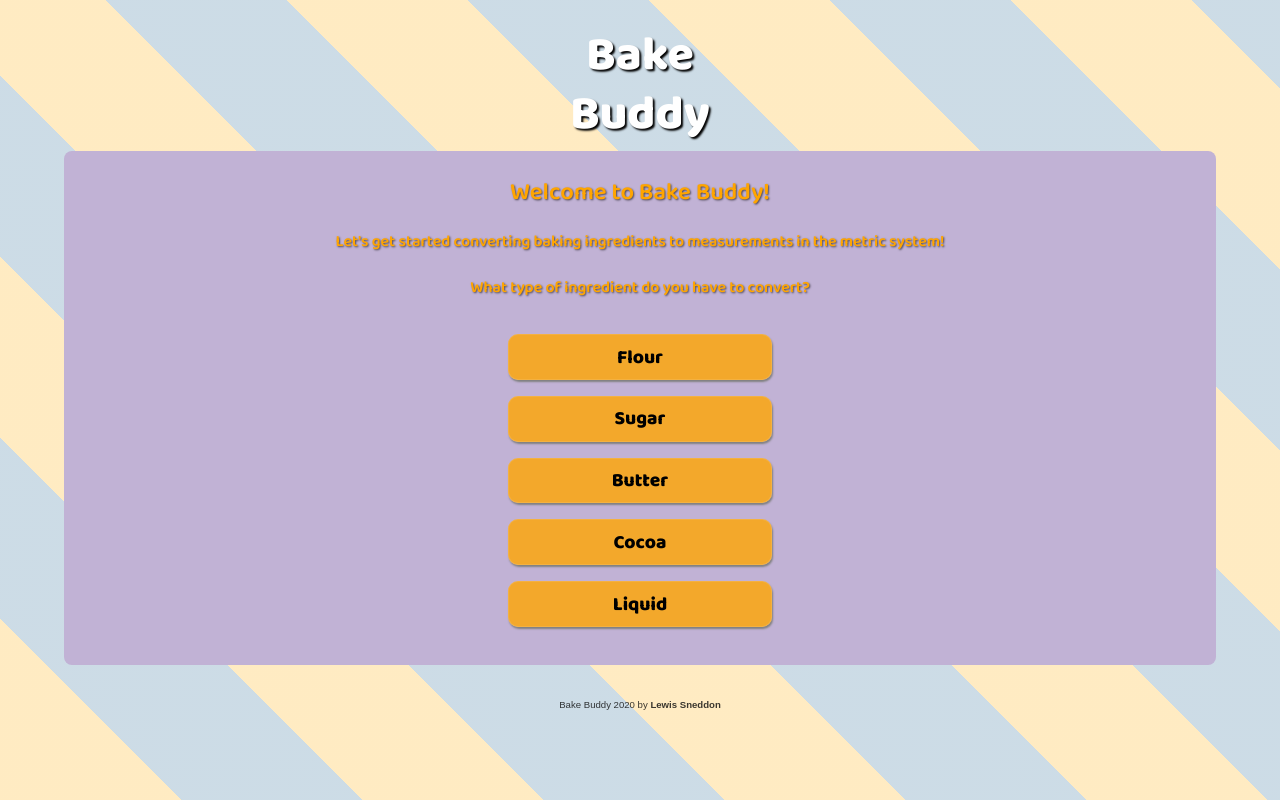
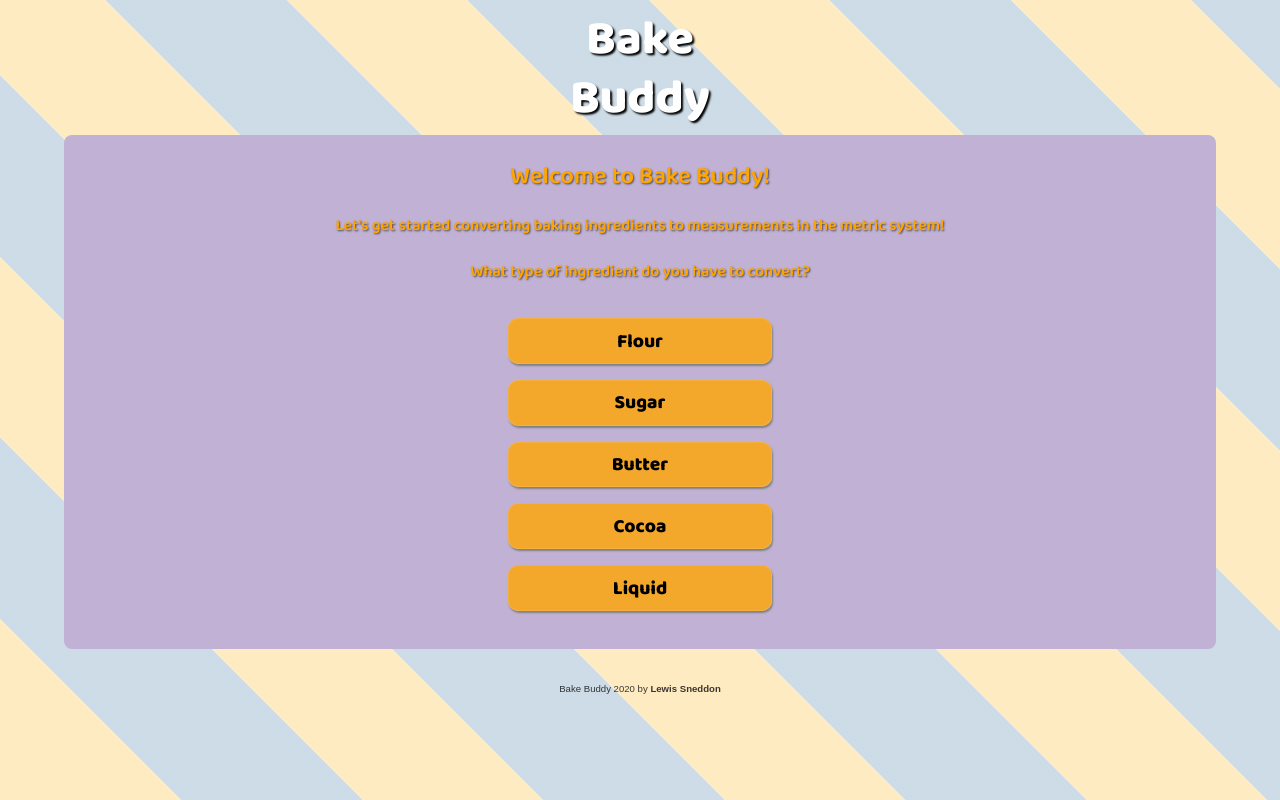
Before and after one commit to lsneddon-cmd/bakeBuddy, a plain HTML site: page index.html in a window 1280 px wide. Shown: the top 800 px of the page. Drawn offline with Linux system fonts and the light colour scheme.

Commit message:
Add files via upload

```diff
--- a/style.css
+++ b/style.css
@@ -76,7 +76,7 @@ body {
 .header{
   width: 200px;
   height: 15vh;
-  margin-top: 4vh;
+  margin-top: 2vh;
   display: flex;
   justify-content: space-evenly;
   align-items: space-evenly;
@@ -165,7 +165,7 @@ body {
 .footer{
   height: 10vh;
   width: 100vw;
-  margin-bottom: 7vh;
+  margin-bottom: 9vh;
   display: flex;
   justify-content: center;
   align-items: center;
```
